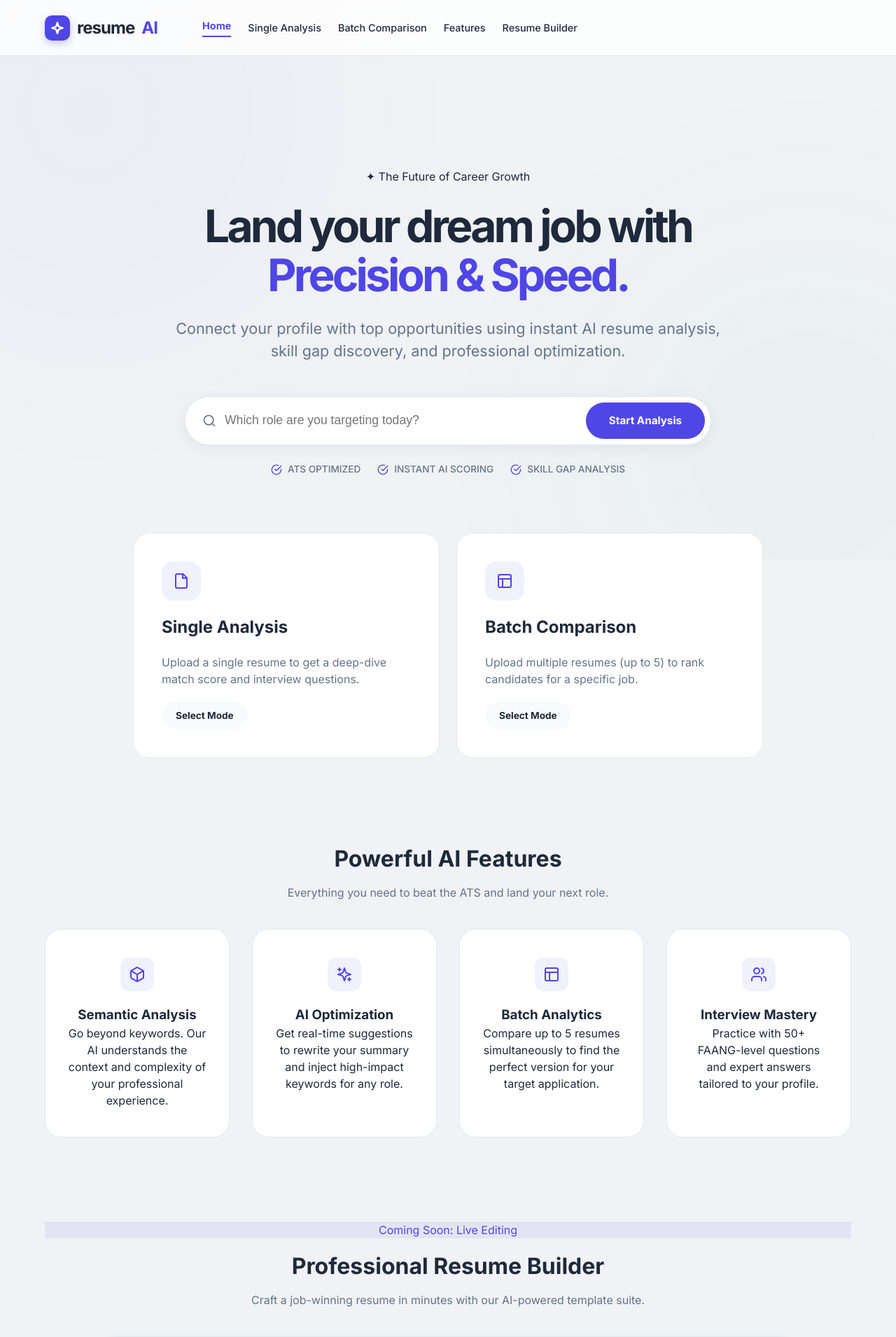
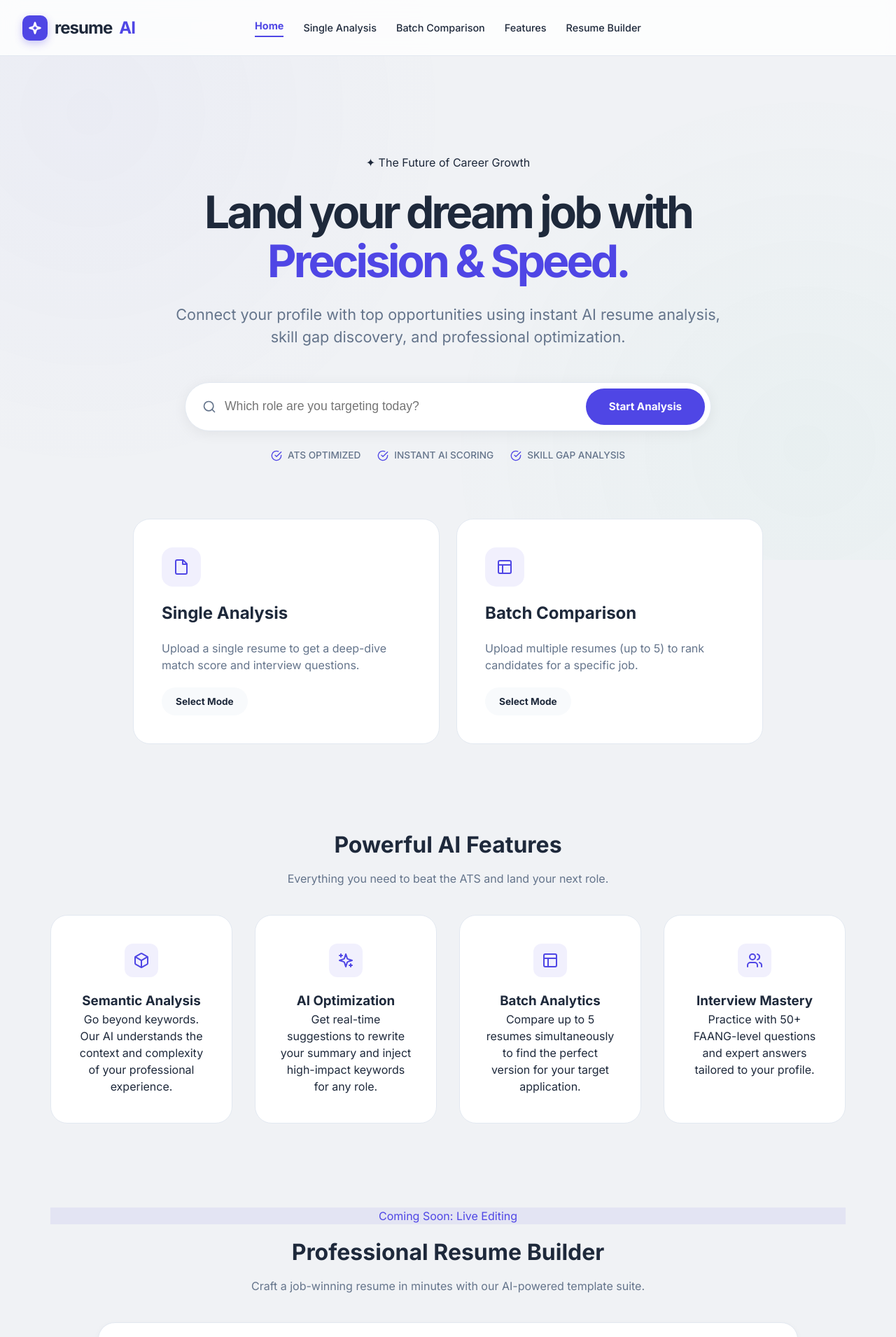
Before and after one commit to malikmajid161/Resume_analyzer, a Flask app: page / in a window 1280 px wide. Shown: the top 1910 px of the page at 70% size. Run offline with Flask 3, Linux system fonts and the light colour scheme; parts of the project's set-up code (start-up, migrations or seed data) failed here and were passed over.

Commit message:
Design: Perfectly centered navigation and standardized card padding for premium feel

```diff
--- a/static/css/style.css
+++ b/static/css/style.css
@@ -74,20 +74,19 @@ nav {
   transition: all 0.3s ease;
 }
 .nav-content {
-  max-width: 1200px;
+  max-width: 1300px;
   margin: 0 auto;
   height: 100%;
-  display: flex;
+  display: grid;
+  grid-template-columns: 1fr auto 1fr;
   align-items: center;
-  justify-content: space-between;
-  padding: 0 24px;
+  padding: 0 32px;
 }
 .nav-links {
   display: flex;
-  gap: 24px;
+  gap: 28px;
   align-items: center;
-  margin-left: 40px;
-  flex: 1;
+  justify-content: center;
 }
 .nav-link {
   text-decoration: none;
@@ -112,7 +111,7 @@ nav {
   color: var(--text);
   text-decoration: none;
   letter-spacing: -0.04em;
-  margin-right: 24px;
+  margin-right: 0;
 }
 .nav-logo-icon {
   width: 36px;
@@ -128,11 +127,18 @@ nav {
 }
 .nav-logo span { color: var(--accent); }
 
+.nav-actions {
+  display: flex;
+  align-items: center;
+  justify-content: flex-end;
+  gap: 12px;
+}
+
 /* ── Layout ────────────────────────────────── */
 .container {
   max-width: 1200px;
   margin: 0 auto;
-  padding: calc(var(--nav-height) + 80px) 24px 100px;
+  padding: calc(var(--nav-height) + 60px) 32px 100px;
 }
 
 /* ── Hero & Mode Selection ─────────────────── */
@@ -499,8 +505,8 @@ nav {
   background: var(--surface);
   border: 1px solid var(--border);
   border-radius: var(--radius-lg);
-  padding: 48px;
-  margin-bottom: 32px;
+  padding: 40px 48px;
+  margin-bottom: 40px;
   box-shadow: var(--shadow-sm);
   transition: all 0.3s cubic-bezier(0.4, 0, 0.2, 1);
   position: relative;
```
